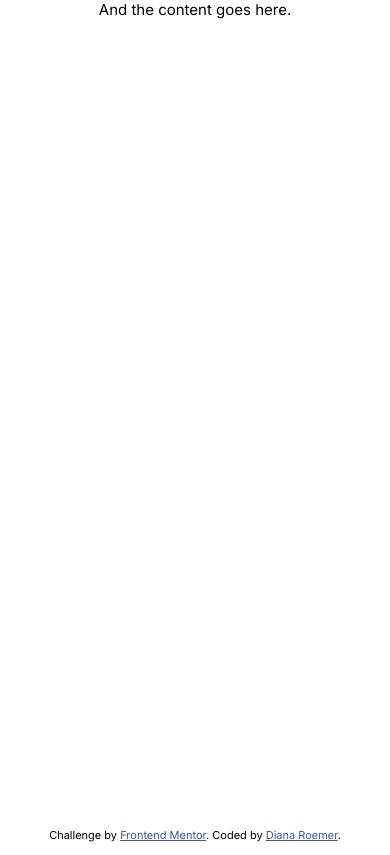
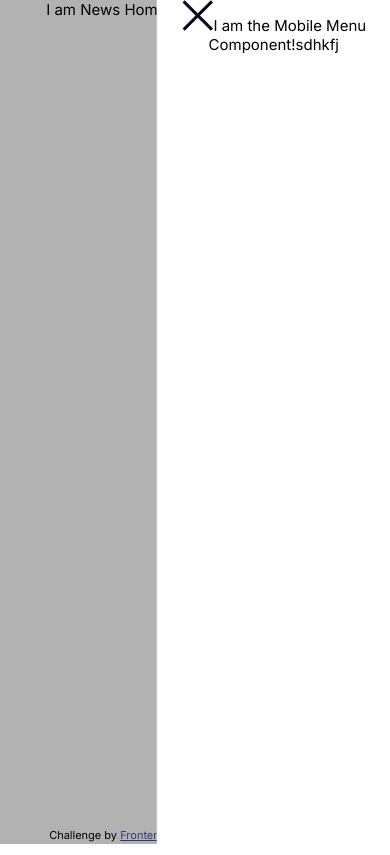
Before and after one commit to dianaroemer/news-homepage, a React (Create React App) app: page / in a window 390 px wide. Built offline with nearby package versions, Linux system fonts and the light colour scheme.

Commit message:
Setup z-index stacking for mobile menu on top of newsHomepage's wrapper

```diff
--- a/src/App.js
+++ b/src/App.js
@@ -1,5 +1,6 @@
 import logo from './logo.svg';
 import './App.scss';
+import NewsHomepage from './components/NewsHomepage';
 
 function App() {
   return (
@@ -9,13 +10,17 @@ function App() {
           <h1 className="sr-only">Interactive Rating Component</h1>
 
           <div>
-            And the content goes here.
+            <NewsHomepage/>
+
+            {/* And the content goes here. */}
+
+
           </div>
 
           <footer className="attribution">
           Challenge by <a href="https://www.frontendmentor.io?ref=challenge" target="_blank" rel='noreferrer'>Frontend Mentor</a>.
           Coded by <a href="https://github.com/dianaroemer">Diana Roemer</a>.
-        </footer>
+          </footer>
 
 
         </div>
--- a/src/App.scss
+++ b/src/App.scss
@@ -1,4 +1,4 @@
-@use 'Styles/_colors' as _colors;
+@use 'styles/_colors' as _colors;
 @import url('https://fonts.googleapis.com/css2?family=Inter:wght@400;700;800&display=swap');
 
 .App {
--- /dev/null
+++ b/src/components/MobileMenu.js
@@ -0,0 +1,27 @@
+import React, {useState} from 'react';
+import '../styles/MobileMenu.scss';
+
+import {ReactComponent as MenuClose} from '../assets/images/icon-menu-close.svg'
+
+
+function MobileMenu(props) {
+
+    return(
+        <div className='mobileMenuFull'>
+
+            <div className='mobileMenuSidePane'>
+
+                <MenuClose/>
+
+                I am the Mobile Menu Component!sdhkfj
+
+            </div>
+
+
+
+
+        </div>
+    )
+}
+
+export default MobileMenu;
--- /dev/null
+++ b/src/components/NewsHomepage.js
@@ -0,0 +1,26 @@
+import React, {useState} from 'react';
+import '../styles/NewsHomepage.scss';
+import MobileMenu from './MobileMenu';
+
+
+
+
+function NewsHomepage(props) {
+
+    return(
+        <div className='newsHomepage'>
+            <div className='newsHomepageWrapper'>
+
+                <div className='newsHomepageContent'>
+                    I am News Homepage Component! asdkjh
+                </div>
+
+                <MobileMenu/>
+
+            </div>
+
+        </div>
+    )
+}
+
+export default NewsHomepage;
--- /dev/null
+++ b/src/styles/MobileMenu.scss
@@ -0,0 +1,22 @@
+.mobileMenuFull {
+    position: absolute;
+    background-color: rgba(0,0,0, .3);
+    height: 100vh;
+    width: 100%;
+    // opacity: 20%;
+    bottom: 0;
+
+    z-index: 5;
+
+}
+
+.mobileMenuSidePane {
+    position:absolute;
+    opacity: 100%;
+    background-color: white;
+    width: 60%;
+    height: 100%;
+    transform: translateX(67%);
+    // top: 0;
+    z-index: 6;
+}
--- /dev/null
+++ b/src/styles/NewsHomepage.scss
@@ -0,0 +1,19 @@
+.newsHomepage {
+    // position: absolute;
+    z-index: 1;
+    overflow: hidden;
+    height: 100vh;
+    width: 100%;
+}
+
+.newsHomepageWrapper {
+    position: relative;
+    z-index: 1;
+    height: 100%;
+    width: 100%;
+}
+
+.newsHomepageContent {
+    position: relative;
+    z-index: 3;
+}
```
